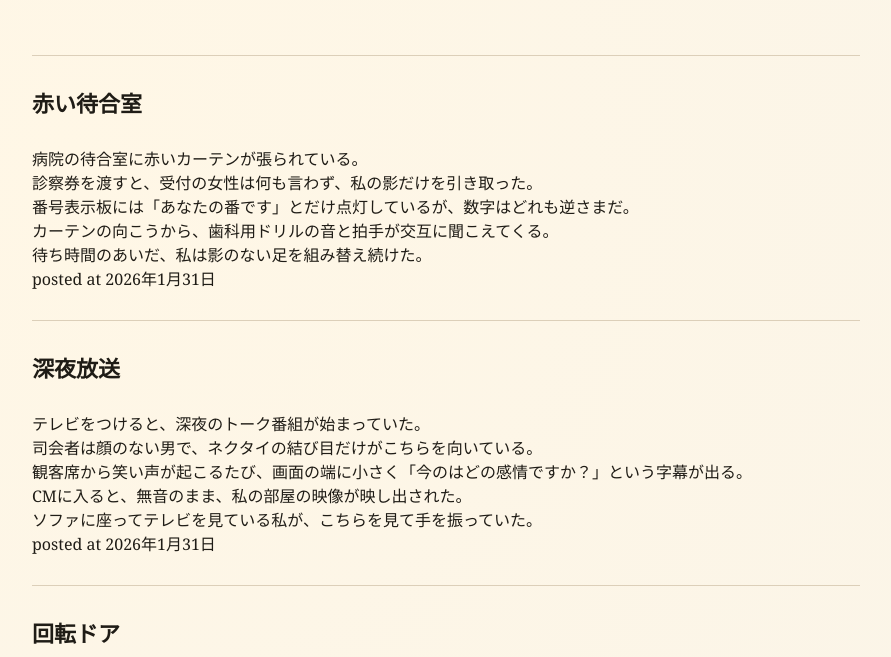
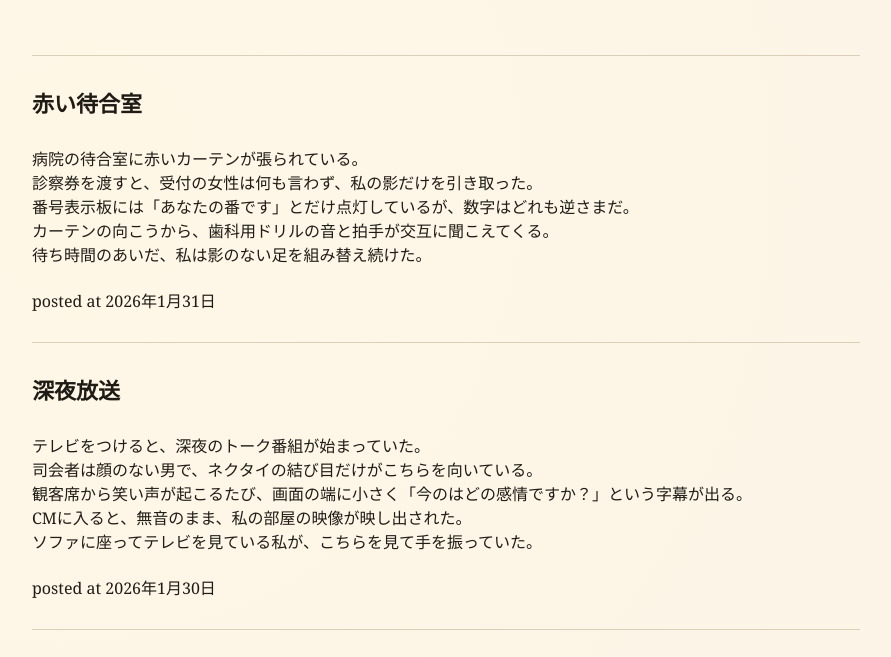
Before and after one commit to 4getkun/dreamlog, an Electron app: page index.html in a window 1280 px wide. Shown: the part 74-731 px from the top of the page, without its empty margins (194-1085 px from the left). Drawn offline with Linux system fonts and the light colour scheme.

```diff
--- a/index.html
+++ b/index.html
@@ -104,13 +104,29 @@
           listEl.innerHTML = '<div class="empty">No posts yet. Use the editor to add entries.</div>';
           return;
         }
+        const formatPostedAt = (dateStr) => {
+          if (!dateStr) return "";
+          const d = new Date(dateStr);
+          if (Number.isNaN(d.getTime())) return "";
+          return `posted at ${d.getFullYear()}年${d.getMonth() + 1}月${d.getDate()}日`;
+        };
+        const stripPostedAt = (text) => {
+          if (!text) return "";
+          return text
+            .split("\n")
+            .filter((line) => !/^posted at\s+/i.test(line.trim()))
+            .join("\n");
+        };
         const parts = posts.map((post) => {
-          const safeBody = (post.body || "").replace(/</g, "&lt;").replace(/>/g, "&gt;");
+          const body = stripPostedAt(post.body || "");
+          const safeBody = body.replace(/</g, "&lt;").replace(/>/g, "&gt;");
+          const postedAt = formatPostedAt(post.date || "");
           return `
             <div class="entry">
               <h2>${post.title || "Untitled"}</h2>
               <br>
               <div>${safeBody.replace(/\n/g, "<br>")}</div>
+              ${postedAt ? `<br><div>${postedAt}</div>` : ""}
             </div>
           `;
         });
```
Also changed, not shown: package.json (added, +31 -0 lines), README.md, 4 other files.
